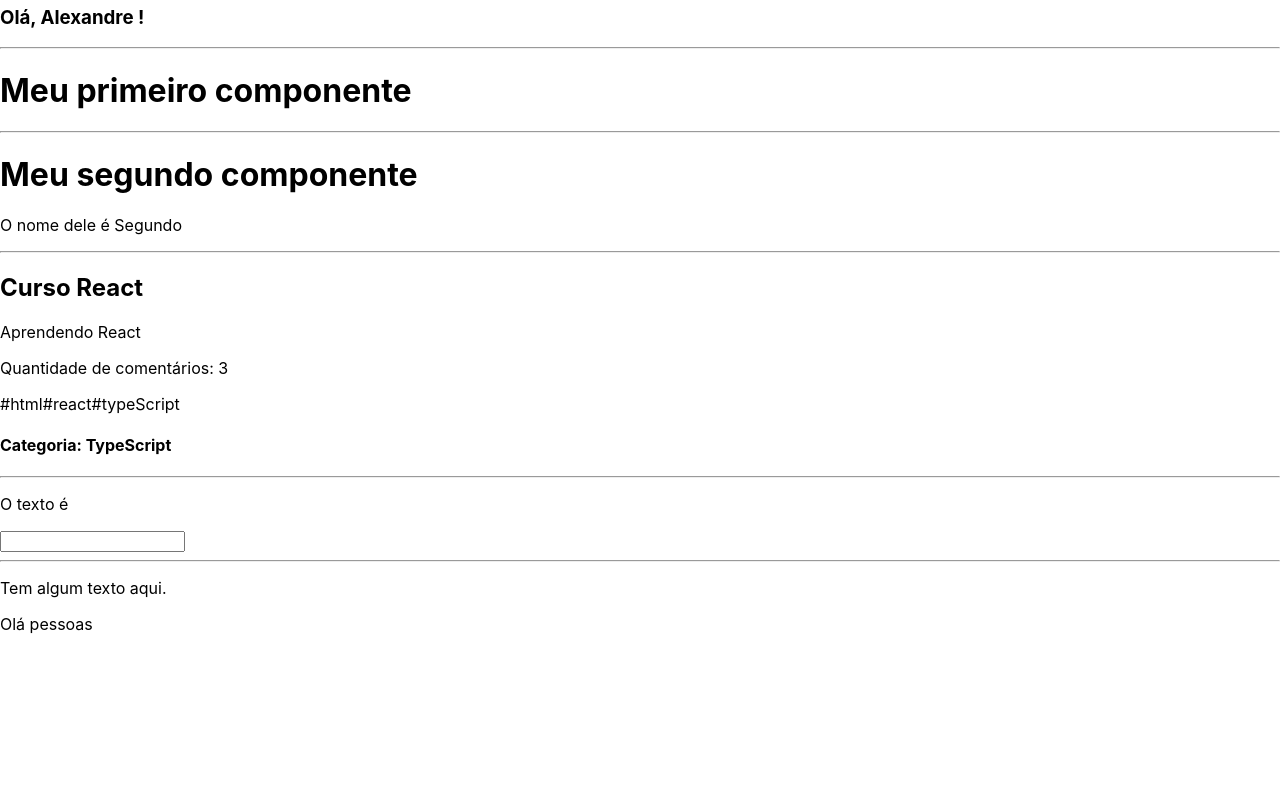
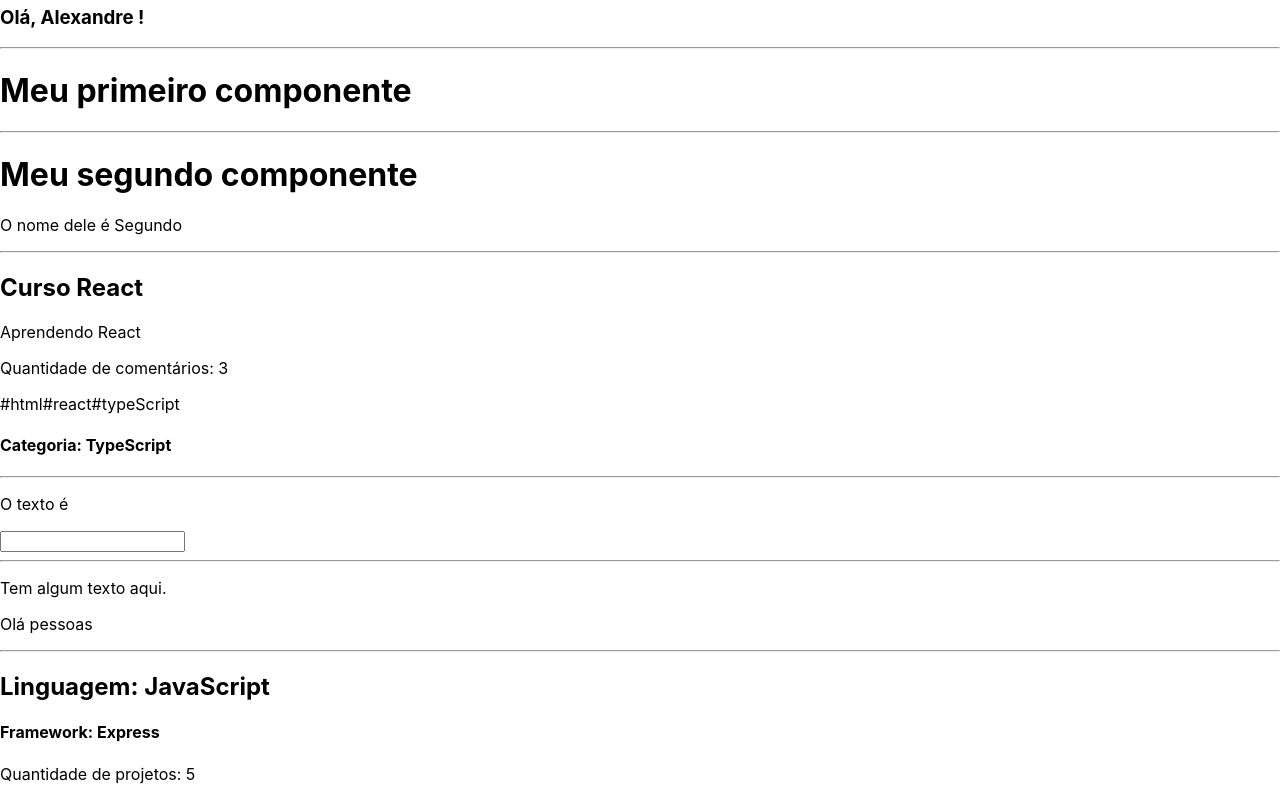
Before and after one commit to xandaosilva/curso-reactjs, a React (Create React App) app in the folder 16_apendiceD/reactcomts/: page / in a window 1280 px wide. Shown: the part 218-1018 px from the top of the page. Before the commit the page ends 868 px from the top, so only its background shows below. Built offline with nearby package versions, Linux system fonts and the light colour scheme; the HTML template or start-up script is replaced by a standard one.

Commit message:
Consumindo contexto

```diff
--- a/16_apendiceD/reactcomts/src/App.tsx
+++ b/16_apendiceD/reactcomts/src/App.tsx
@@ -5,6 +5,7 @@
 import SecondComponent from "./components/SecondComponent";
 import Destructuring, { Category } from "./components/Destructuring";
 import State from "./components/State";
+import Context from "./components/Context";
 
 // type
 type textOrNull = string | null;
@@ -52,6 +53,8 @@
         <hr />
         <p>{myText}</p>
         <p>{mySecondText}</p>
+        <hr />
+        <Context />
       </div>
     </AppContext.Provider>
   );
--- /dev/null
+++ b/16_apendiceD/reactcomts/src/components/Context.tsx
@@ -0,0 +1,21 @@
+import React, { useContext } from 'react';
+
+import { AppContext } from '../App';
+
+const Context = () => {
+    const details = useContext(AppContext);
+
+    return (
+        <>
+            {details && (
+                <div>
+                    <h2>Linguagem: {details.language}</h2>
+                    <h4>Framework: {details.framework}</h4>
+                    <p>Quantidade de projetos: {details.projects}</p>
+                </div>
+            )}
+        </>
+    );
+}
+
+export default Context;
```
